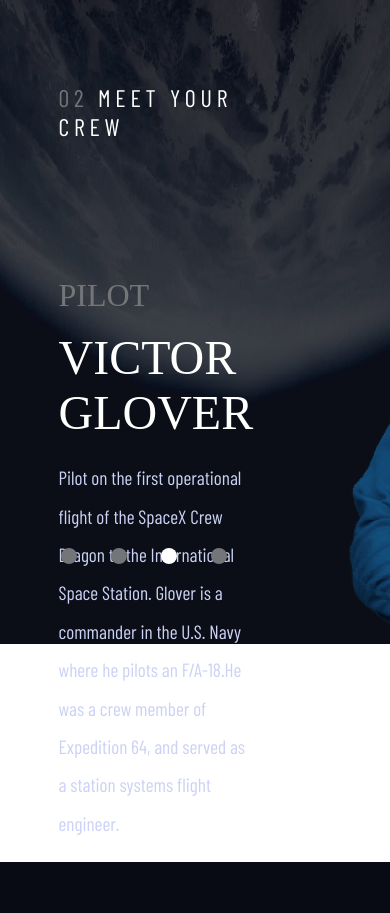
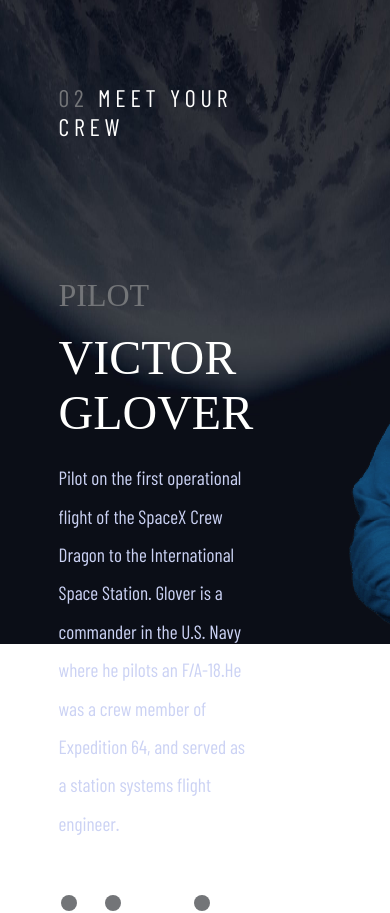
Before and after one commit to jakegodsall/space-tourism-website-frontend-practice, a Django app: page /crew/pilot in a window 390 px wide; the page is wider, and only the part inside the window is pictured. Shown: the part 200-1113 px from the top of that part. Before the commit the page ends 1062 px from the top of that part, so only its background shows below. Run offline with Django 4.2, Linux system fonts and the light colour scheme; data comes from the database, SQL or seed files in the repository; some web fonts are replaced.

Commit message:
added responsivity to crew page

```diff
--- a/crew/static/crew/partials/crew-member.css
+++ b/crew/static/crew/partials/crew-member.css
@@ -51,6 +51,7 @@
 }
 
 .crew__selector {
+    z-index: 10;
     display: inline;
     border: none;
     padding: 0;
@@ -86,6 +87,23 @@
         width: 50%;
         margin: 0 auto;
     }
+
+    .crew__selector {
+        margin-top: 2rem;
+    }
+    .crew__selector button {
+        position: static;
+    }
+}
+
+@media screen and (max-height: 875px) {
+    .crew__selector {
+        margin-top: 2rem;
+    }
+
+    .crew__selector button {
+        position: static;
+    }
 }
 
 @media screen and (max-width: 800px) {
```
